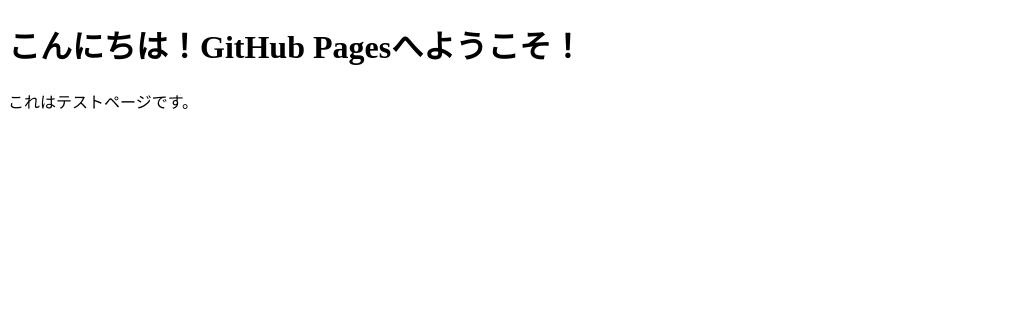
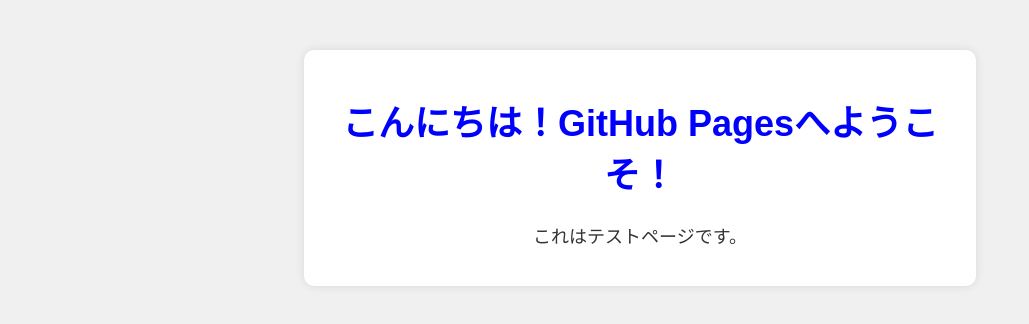
Before and after one commit to Arudaba0808/my-first-project, a plain HTML site: page index.html in a window 1280 px wide. Shown: the whole page, without its empty margins (0-1029 px from the left). Drawn offline with Linux system fonts and the light colour scheme.

Commit message:
Update index.html

```diff
--- a/index.html
+++ b/index.html
@@ -4,9 +4,34 @@
     <meta charset="UTF-8">
     <meta name="viewport" content="width=device-width, initial-scale=1.0">
     <title>My GitHub Page</title>
+    <style>
+        body {
+            background-color: #f0f0f0; /* 背景色をグレーに */
+            text-align: center;
+            font-family: Arial, sans-serif;
+        }
+        h1 {
+            color: blue;
+            font-size: 36px;
+        }
+        p {
+            font-size: 18px;
+            color: #333;
+        }
+        .box {
+            background-color: white;
+            padding: 20px;
+            margin: 50px auto;
+            width: 50%;
+            box-shadow: 0px 0px 10px rgba(0, 0, 0, 0.1);
+            border-radius: 10px;
+        }
+    </style>
 </head>
 <body>
-    <h1>こんにちは！GitHub Pagesへようこそ！</h1>
-    <p>これはテストページです。</p>
+    <div class="box">
+        <h1>こんにちは！GitHub Pagesへようこそ！</h1>
+        <p>これはテストページです。</p>
+    </div>
 </body>
 </html>
```
